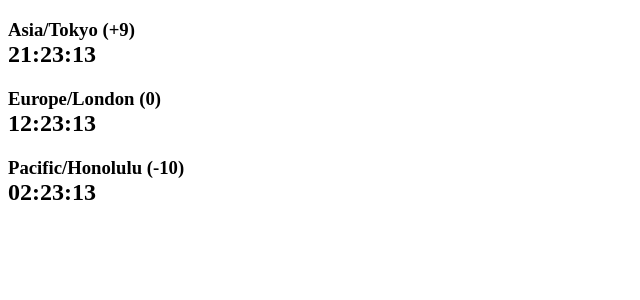
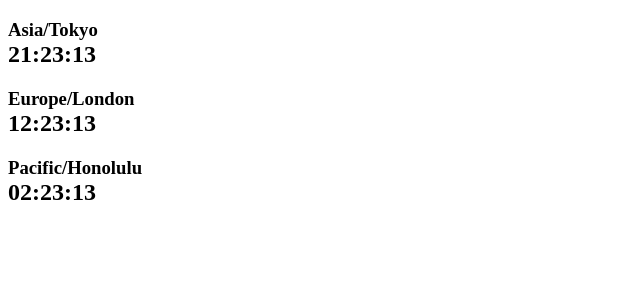
Before and after one commit to ssatosays/timeis, a Next.js app: page /timeis/ in a window 1280 px wide. Shown: the top 300 px of the page, without its empty margins (0-640 px from the left). Built offline with nearby package versions, Linux system fonts and the light colour scheme.

Commit message:
Update index.tsx

```diff
--- a/pages/index.tsx
+++ b/pages/index.tsx
@@ -27,7 +27,7 @@ export default function Home() {
   return (
     <div>
       <div>
-        <h3 className={styles.city}>Asia/Tokyo (+9)</h3>
+        <h3 className={styles.city}>Asia/Tokyo</h3>
         <h2 className={styles.time} suppressHydrationWarning>
           {jst.getHours().toString().padStart(2, '0')}:
           {jst.getMinutes().toString().padStart(2, '0')}:
@@ -35,7 +35,7 @@ export default function Home() {
         </h2>
       </div>
       <div>
-        <h3 className={styles.city}>Europe/London (0)</h3>
+        <h3 className={styles.city}>Europe/London</h3>
         <h2 className={styles.time} suppressHydrationWarning>
           {utc.getHours().toString().padStart(2, '0')}:
           {utc.getMinutes().toString().padStart(2, '0')}:
@@ -43,7 +43,7 @@ export default function Home() {
         </h2>
       </div>
       <div>
-        <h3 className={styles.city}>Pacific/Honolulu (-10)</h3>
+        <h3 className={styles.city}>Pacific/Honolulu</h3>
         <h2 className={styles.time} suppressHydrationWarning>
           {hst.getHours().toString().padStart(2, '0')}:
           {hst.getMinutes().toString().padStart(2, '0')}:
```
